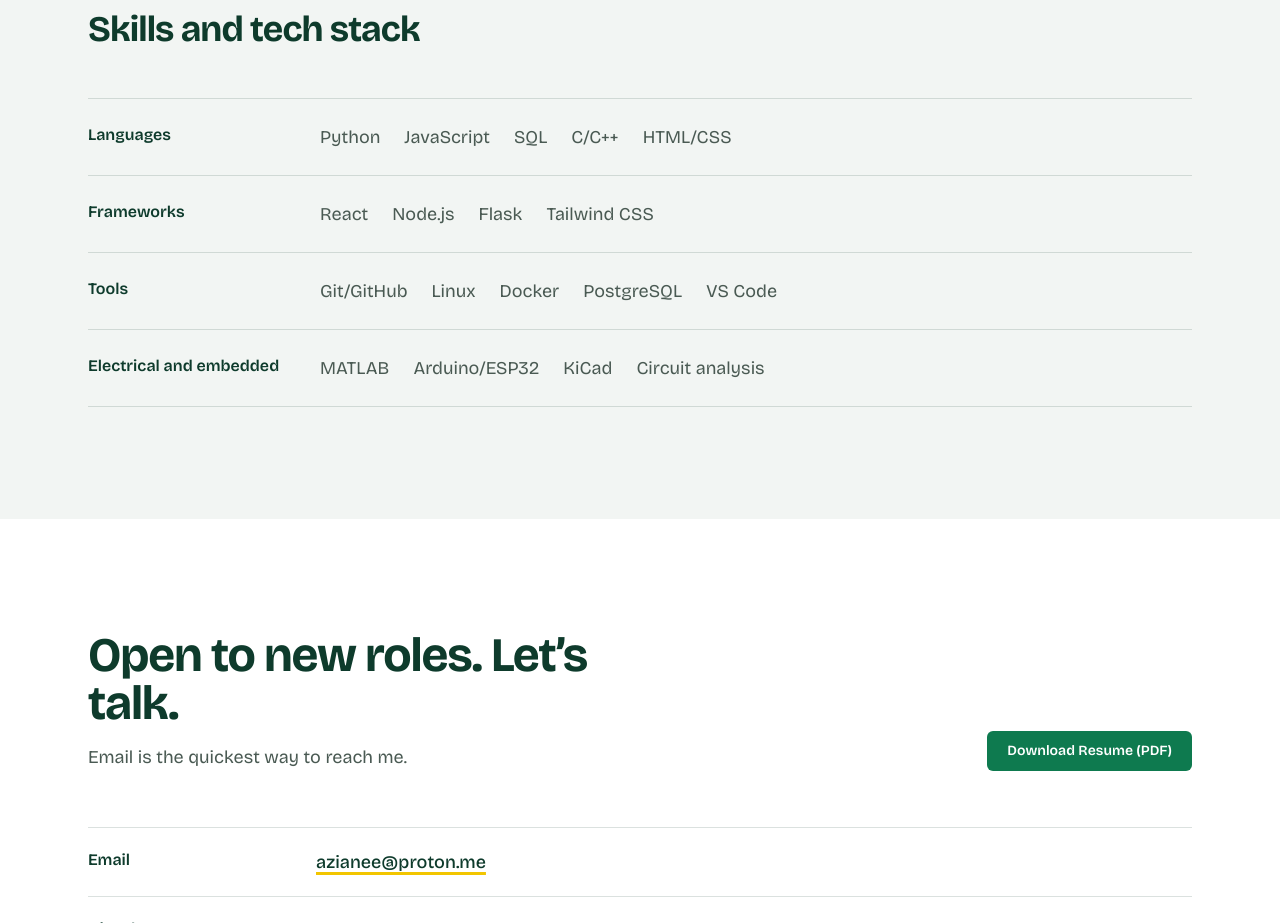
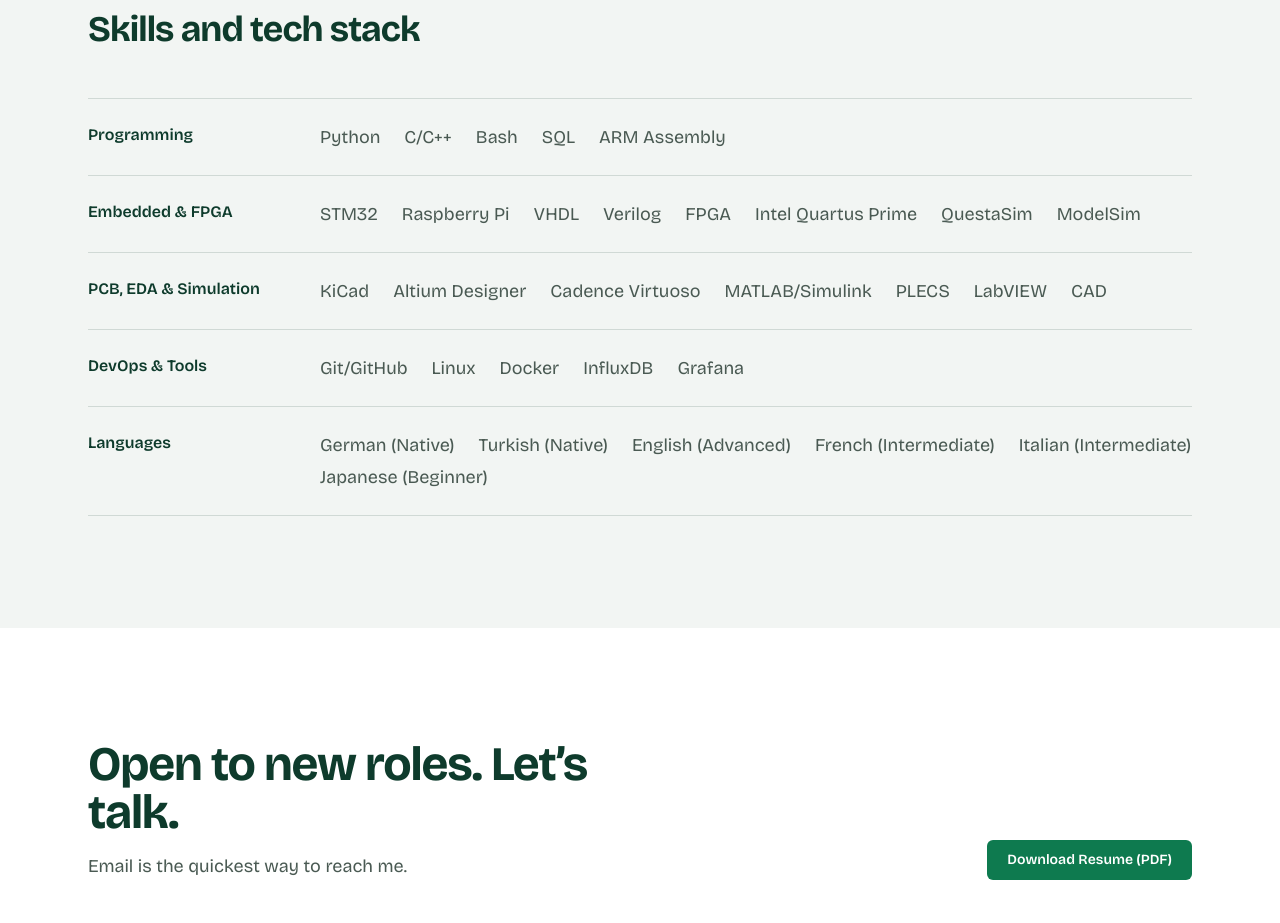
Before and after one commit to himajpy/himajpy.github.io, a plain HTML site: page index.html in a window 1280 px wide. Shown: the part 2860-3783 px from the top of the page. Drawn offline with nearby package versions, Linux system fonts and the light colour scheme.

Commit message:
Update index.html

```diff
--- a/index.html
+++ b/index.html
@@ -248,12 +248,12 @@ const projects=[
   {type:"November 2025; Power Electronics & Thermal Simulation",title:"3-Phase SiC MOSFET Inverter", image: "plecssimu.png", desc:"PLECS electro-thermal simulation of a 750 V DC-link three-phase inverter using Infineon CoolSiC 1200 V MOSFETs at 20 kHz SPWM, complete with heatsink thermal modeling, LC harmonic filtering, and THD analysis.", tags:["PLECS", "Power Electronics", "SiC MOSFET", "SPWM", "Thermal Modeling"], repo:"https://github.com/your-username/traffic-analyzer"}
 ];
 
-/* EDIT: your skills, grouped by category. */
-const skills={
-  "Languages":["Python","JavaScript","SQL","C/C++","HTML/CSS"],
-  "Frameworks":["React","Node.js","Flask","Tailwind CSS"],
-  "Tools":["Git/GitHub","Linux","Docker","PostgreSQL","VS Code"],
-  "Electrical and embedded":["MATLAB","Arduino/ESP32","KiCad","Circuit analysis"]
+const skills = {
+  "Programming": ["Python", "C/C++", "Bash", "SQL", "ARM Assembly"],
+  "Embedded & FPGA": ["STM32", "Raspberry Pi", "VHDL", "Verilog", "FPGA", "Intel Quartus Prime", "QuestaSim", "ModelSim"],
+  "PCB, EDA & Simulation": ["KiCad", "Altium Designer", "Cadence Virtuoso", "MATLAB/Simulink", "PLECS", "LabVIEW", "CAD"],
+  "DevOps & Tools": ["Git/GitHub", "Linux", "Docker", "InfluxDB", "Grafana"],
+  "Languages": ["German (Native)", "Turkish (Native)", "English (Advanced)", "French (Intermediate)", "Italian (Intermediate)", "Japanese (Beginner)"]
 };
 
 document.getElementById("project-grid").innerHTML = projects.map(p => `
```
